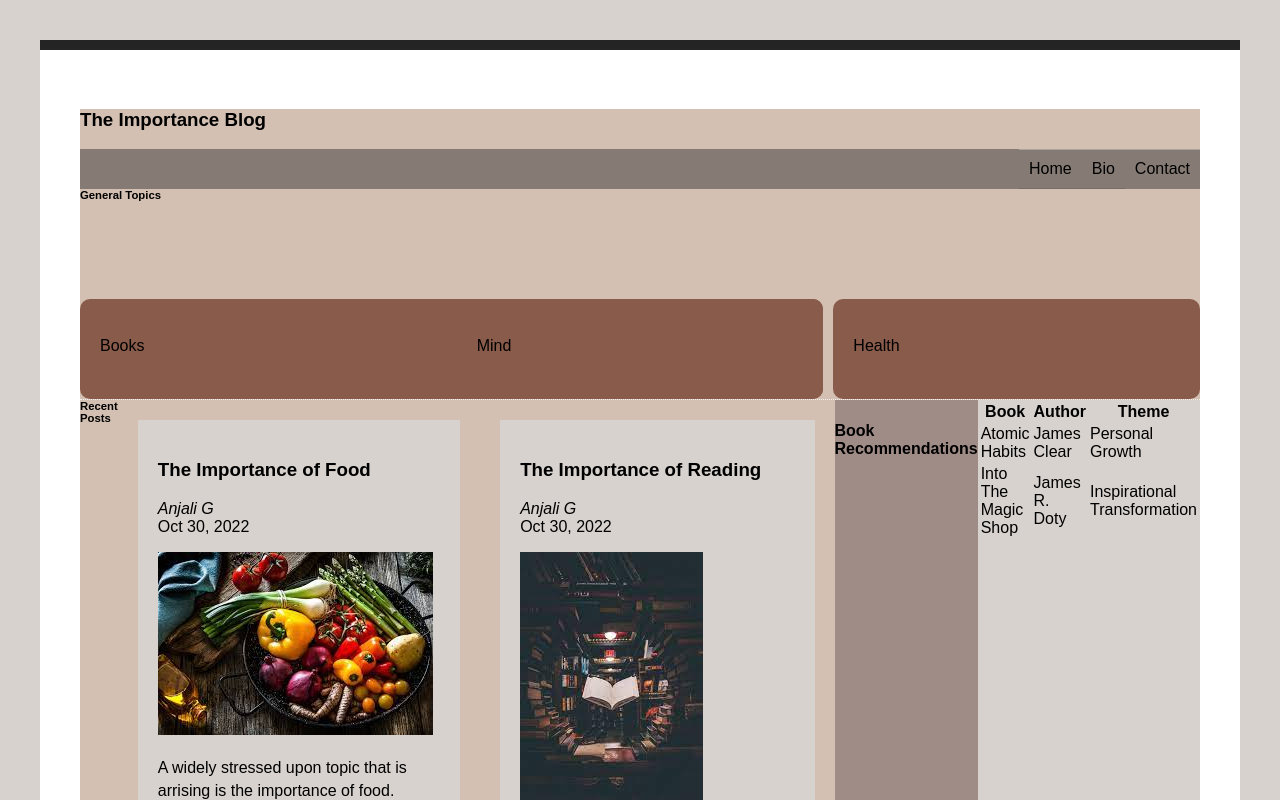
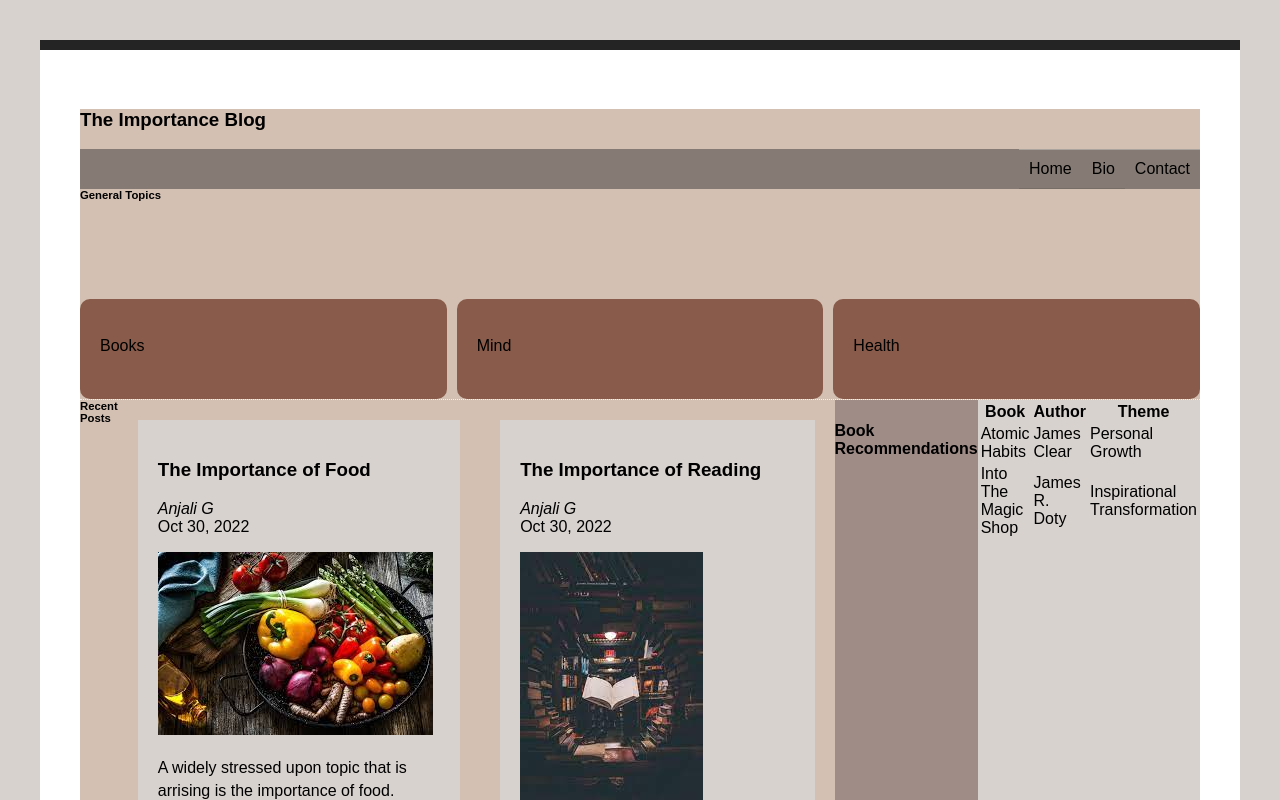
Before and after one commit to anjalig14/mi349_blog, a plain HTML site: page index.html in a window 1280 px wide. Shown: the top 800 px of the page. Drawn offline with Linux system fonts and the light colour scheme.

Commit message:
"Changes"

```diff
--- a/style.css
+++ b/style.css
@@ -148,7 +148,7 @@ article:nth-of-type(3) {}
 }
 
 #c1 {
-    grid-column: 1/3;
+    grid-column: 1;
     grid-row: 2;
 }
 
```
